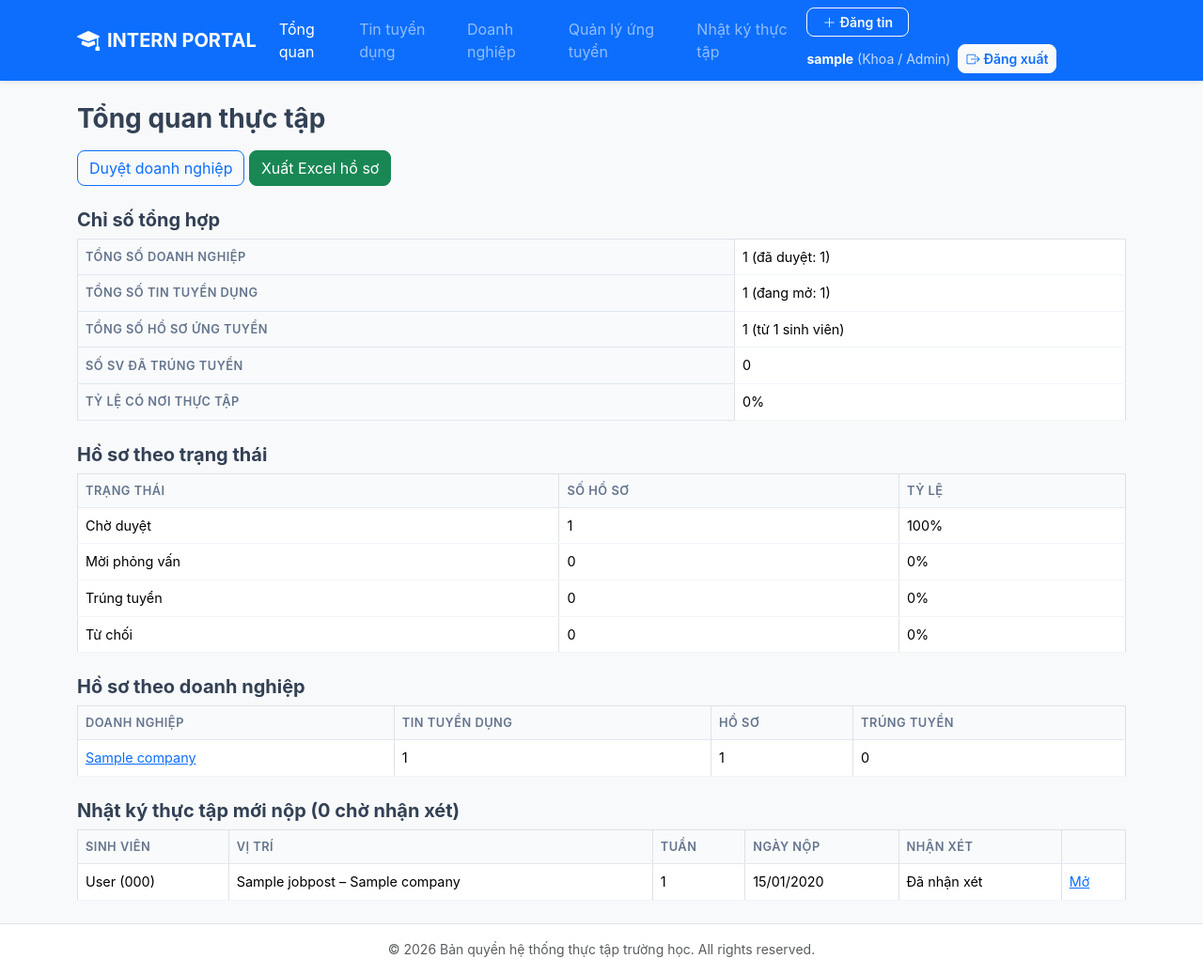
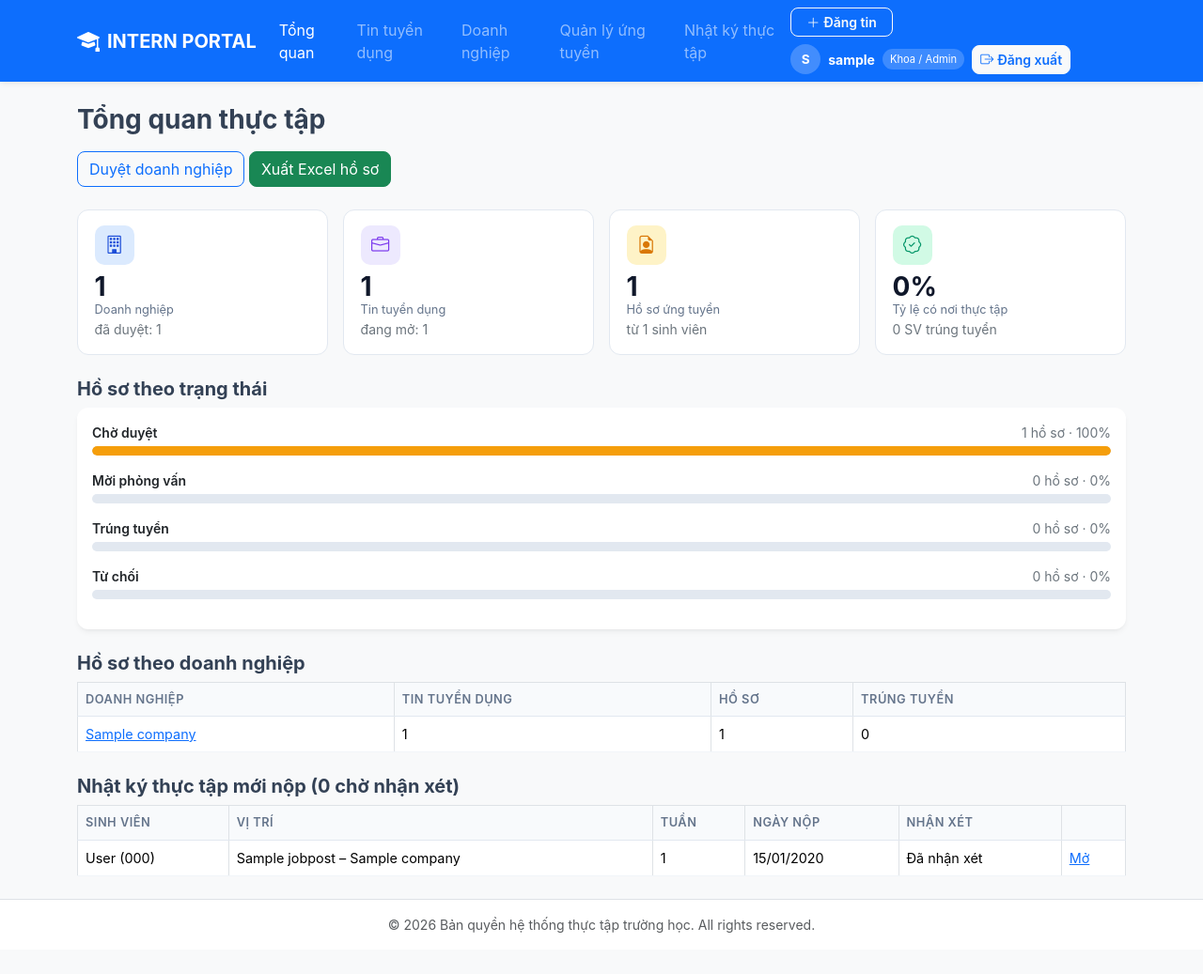
Before and after one commit to TXAVL/InternshipPortal, an ASP.NET Core app: page /Dashboard in a window 1280 px wide. Shown: the whole page at 94% size. After the commit the page ends 993 px from the top, so only its background shows below. Run offline with ASP.NET Core 8, Linux system fonts and the light colour scheme; the visitor is signed in with stand-in values (Sample User, id 1); tables that the repository leaves empty hold one stand-in row (values such as "Sample post").

Commit message:
feat(ui): trau chuốt giao diện Ngày 2 (đăng nhập, cổng sinh viên, nhật ký, dashboard)

```diff
--- a/InternshipPortal.Web/Views/Dashboard/Index.cshtml
+++ b/InternshipPortal.Web/Views/Dashboard/Index.cshtml
@@ -12,7 +12,6 @@
     };
 }
 
-@* Khung xương: chỉ hiển thị số liệu thật từ CSDL bằng Bootstrap thuần. Bạn A trau chuốt giao diện + biểu đồ. *@
 <h1 class="h3 fw-bold mb-3">Tổng quan thực tập</h1>
 
 <partial name="_Alerts" />
@@ -22,31 +21,56 @@
     <a asp-controller="Application" asp-action="ExportExcel" class="btn btn-success">Xuất Excel hồ sơ</a>
 </div>
 
-<h2 class="h5 fw-bold">Chỉ số tổng hợp</h2>
-<table class="table table-bordered bg-white mb-4">
-    <tbody>
-        <tr><th scope="row">Tổng số doanh nghiệp</th><td>@Model.TotalCompanies (đã duyệt: @Model.ApprovedCompanies)</td></tr>
-        <tr><th scope="row">Tổng số tin tuyển dụng</th><td>@Model.TotalJobPosts (đang mở: @Model.ActiveJobPosts)</td></tr>
-        <tr><th scope="row">Tổng số hồ sơ ứng tuyển</th><td>@Model.TotalApplications (từ @Model.TotalStudentsApplied sinh viên)</td></tr>
-        <tr><th scope="row">Số SV đã trúng tuyển</th><td>@Model.AcceptedStudents</td></tr>
-        <tr><th scope="row">Tỷ lệ có nơi thực tập</th><td>@Model.PlacementRate.ToString("0.#", culture)%</td></tr>
-    </tbody>
-</table>
+<div class="row g-3 mb-4">
+    @{
+        var cards = new (string Icon, string Color, string Bg, string Value, string Label, string Sub)[]
+        {
+            ("bi-building", "#1d4ed8", "#dbeafe", Model.TotalCompanies.ToString(), "Doanh nghiệp", $"đã duyệt: {Model.ApprovedCompanies}"),
+            ("bi-briefcase", "#7c3aed", "#ede9fe", Model.TotalJobPosts.ToString(), "Tin tuyển dụng", $"đang mở: {Model.ActiveJobPosts}"),
+            ("bi-file-earmark-person", "#d97706", "#fef3c7", Model.TotalApplications.ToString(), "Hồ sơ ứng tuyển", $"từ {Model.TotalStudentsApplied} sinh viên"),
+            ("bi-patch-check", "#059669", "#d1fae5", Model.PlacementRate.ToString("0.#", culture) + "%", "Tỷ lệ có nơi thực tập", $"{Model.AcceptedStudents} SV trúng tuyển")
+        };
+    }
+    @foreach (var c in cards)
+    {
+        <div class="col-6 col-lg-3">
+            <div class="stat-card">
+                <span class="stat-icon mb-2" style="background:@c.Bg;color:@c.Color"><i class="bi @c.Icon"></i></span>
+                <div class="stat-value">@c.Value</div>
+                <div class="stat-label">@c.Label</div>
+                <div class="small text-secondary">@c.Sub</div>
+            </div>
+        </div>
+    }
+</div>
 
 <h2 class="h5 fw-bold">Hồ sơ theo trạng thái</h2>
-<table class="table table-bordered bg-white mb-4">
-    <thead><tr><th>Trạng thái</th><th>Số hồ sơ</th><th>Tỷ lệ</th></tr></thead>
-    <tbody>
+<div class="card border-0 shadow-sm mb-4">
+    <div class="card-body">
+        @{
+            var colors = new Dictionary<ApplicationStatus, string>
+            {
+                [ApplicationStatus.Pending] = "#f59e0b",
+                [ApplicationStatus.Interview] = "#3b82f6",
+                [ApplicationStatus.Accepted] = "#10b981",
+                [ApplicationStatus.Rejected] = "#ef4444"
+            };
+        }
         @foreach (var s in statuses)
         {
-            <tr>
-                <td>@s.Label</td>
-                <td>@Model.CountOf(s.Status)</td>
-                <td>@Model.PercentOf(s.Status).ToString("0", culture)%</td>
-            </tr>
+            var pct = Model.PercentOf(s.Status).ToString("0", culture);
+            <div class="mb-3">
+                <div class="d-flex justify-content-between small mb-1">
+                    <span class="fw-semibold">@s.Label</span>
+                    <span class="text-secondary">@Model.CountOf(s.Status) hồ sơ · @pct%</span>
+                </div>
+                <div class="bar-track" role="progressbar" aria-valuenow="@pct" aria-valuemin="0" aria-valuemax="100" aria-label="@s.Label">
+                    <div class="bar-fill" style="width:@pct%;background:@colors[s.Status]"></div>
+                </div>
+            </div>
         }
-    </tbody>
-</table>
+    </div>
+</div>
 
 <h2 class="h5 fw-bold">Hồ sơ theo doanh nghiệp</h2>
 <table class="table table-bordered bg-white mb-4">
--- a/InternshipPortal.Web/Views/Report/Index.cshtml
+++ b/InternshipPortal.Web/Views/Report/Index.cshtml
@@ -4,7 +4,6 @@
     ViewData["Title"] = "Nhật ký thực tập";
 }
 
-@* Khung xương chức năng: Bạn A trau chuốt giao diện. *@
 @{
     var isAdmin = User.IsInRole(Roles.Admin);
     var myLabel = isAdmin ? "Nhận xét của bạn (Khoa / GVHD)" : "Nhận xét của bạn (Doanh nghiệp)";
@@ -21,7 +20,7 @@
 
 @foreach (var r in Model)
 {
-    <div class="card border-0 shadow-sm mb-3" id="report-@r.Id">
+    <div class="card border-0 shadow-sm mb-3 report-item" id="report-@r.Id">
         <div class="card-body">
             <div class="d-flex flex-wrap justify-content-between gap-2 mb-2">
                 <div>
--- a/InternshipPortal.Web/Views/Shared/_UserMenu.cshtml
+++ b/InternshipPortal.Web/Views/Shared/_UserMenu.cshtml
@@ -1,4 +1,4 @@
-@* Menu tài khoản: đọc từ Cookie Claims. Bạn A trau chuốt giao diện phần này. *@
+@* Menu tài khoản: đọc từ Cookie Claims. *@
 @if (User.Identity?.IsAuthenticated == true)
 {
     var roleName = User.IsInRole(Roles.Admin) ? "Khoa / Admin"
@@ -6,9 +6,10 @@
         : User.IsInRole(Roles.Student) ? "Sinh viên" : "";
 
     <div class="d-flex align-items-center gap-2 text-white">
-        <span class="small">
-            <strong>@User.Identity.Name</strong>
-            <span class="opacity-75">(@roleName)</span>
+        <span class="user-chip small">
+            <span class="user-avatar">@(string.IsNullOrEmpty(User.Identity.Name) ? "?" : User.Identity.Name.Substring(0, 1).ToUpperInvariant())</span>
+            <span class="d-none d-md-inline"><strong>@User.Identity.Name</strong></span>
+            <span class="role-pill">@roleName</span>
         </span>
         <form asp-controller="Account" asp-action="Logout" method="post" class="d-inline">
             <button type="submit" class="btn btn-light btn-sm text-primary fw-semibold">
--- a/InternshipPortal.Web/wwwroot/css/site.css
+++ b/InternshipPortal.Web/wwwroot/css/site.css
@@ -153,3 +153,47 @@ body {
     background: #cbd5e1;
     border-radius: 4px;
 }
+
+/* ===== Ngày 2: Auth, Cổng sinh viên, Nhật ký, Dashboard ===== */
+.auth-card { border-radius: 16px; overflow: hidden; }
+.auth-head {
+    background: linear-gradient(135deg, #1e40af 0%, #0d6efd 60%, #3b82f6 100%);
+    color: #fff; padding: 1.5rem 1.5rem 1.25rem; text-align: center;
+}
+.auth-head .auth-icon {
+    width: 52px; height: 52px; border-radius: 50%; background: rgba(255,255,255,.18);
+    display: inline-flex; align-items: center; justify-content: center; font-size: 1.5rem; margin-bottom: .5rem;
+}
+.auth-head h1 { color: #fff; margin: 0; }
+.auth-head p { margin: .25rem 0 0; opacity: .85; font-size: .88rem; }
+
+.user-chip { display: inline-flex; align-items: center; gap: .5rem; }
+.user-avatar {
+    width: 32px; height: 32px; border-radius: 50%; background: rgba(255,255,255,.22);
+    display: inline-flex; align-items: center; justify-content: center; font-weight: 700; font-size: .85rem;
+}
+.role-pill { font-size: .7rem; padding: .15rem .5rem; border-radius: 999px; background: rgba(255,255,255,.2); }
+
+.denied-wrap { max-width: 460px; margin: 3rem auto; }
+.denied-icon {
+    width: 84px; height: 84px; border-radius: 50%; background: #fee2e2; color: #dc2626;
+    display: inline-flex; align-items: center; justify-content: center; font-size: 2.4rem;
+}
+
+.student-header .avatar-lg {
+    width: 56px; height: 56px; border-radius: 50%; background: #dbeafe; color: #1d4ed8;
+    display: flex; align-items: center; justify-content: center; font-weight: 700; font-size: 1.25rem; flex: none;
+}
+.report-item { border-left: 4px solid #3b82f6; background: #f8fafc; }
+.feedback-box { border-radius: 8px; padding: .5rem .75rem; background: #ecfdf5; border: 1px solid #a7f3d0; }
+.feedback-box.pending { background: #f1f5f9; border-color: #e2e8f0; color: #64748b; }
+
+.stat-card { border-radius: 12px; border: 1px solid #e2e8f0; background: #fff; padding: 1rem 1.1rem; height: 100%; }
+.stat-card .stat-icon {
+    width: 42px; height: 42px; border-radius: 10px; display: inline-flex; align-items: center;
+    justify-content: center; font-size: 1.2rem;
+}
+.stat-card .stat-value { font-size: 1.75rem; font-weight: 700; line-height: 1.1; color: #0f172a; }
+.stat-card .stat-label { font-size: .8rem; color: #64748b; }
+.bar-track { height: 10px; background: #e2e8f0; border-radius: 999px; overflow: hidden; }
+.bar-fill { height: 100%; border-radius: 999px; }
```
Also changed, not shown: InternshipPortal.Web/Views/Account/AccessDenied.cshtml (+3 -4 lines), InternshipPortal.Web/Views/Account/Login.cshtml (+6 -3 lines), InternshipPortal.Web/Views/Account/Register.cshtml (+6 -3 lines), InternshipPortal.Web/Views/StudentPortal/Index.cshtml (+10 -8 lines).
